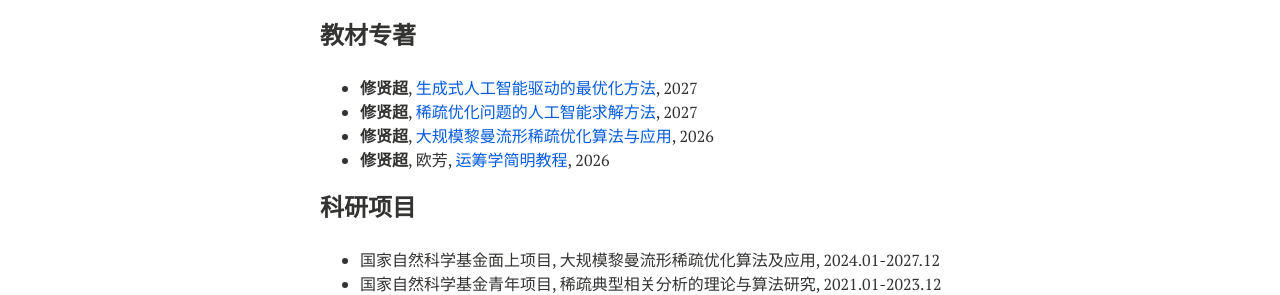
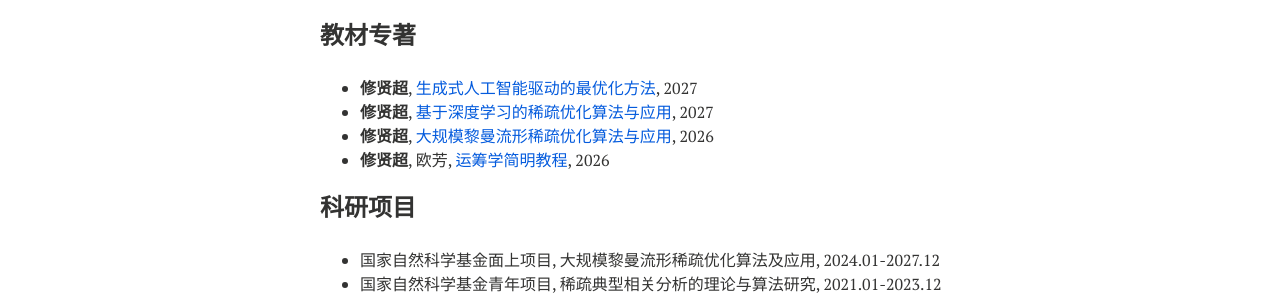
Before and after one commit to xianchaoxiu/xianchaoxiu.github.io, a Jekyll site: the page built from chinese/index.md, in a window 1280 px wide. Shown: the part 991-1286 px from the top of the page. Built offline with Jekyll 4.4.1, drawn with Linux system fonts in a browser that asks for light colours; nearby versions of some CDN libraries.

Commit message:
Update index.md

```diff
--- a/chinese/index.md
+++ b/chinese/index.md
@@ -47,7 +47,7 @@ share: false
 
 ### 教材专著
 * <b>修贤超</b>,  <a href="https://xianchaoxiu.github.io/chinese/book/LLMOPT/" class="textlink" target="_blank">生成式人工智能驱动的最优化方法</a>, 2027  <br>
-* <b>修贤超</b>,  <a href="https://xianchaoxiu.github.io/chinese/book/L2O/" class="textlink" target="_blank">稀疏优化问题的人工智能求解方法</a>, 2027  <br>
+* <b>修贤超</b>,  <a href="https://xianchaoxiu.github.io/chinese/book/L2O/" class="textlink" target="_blank">基于深度学习的稀疏优化算法与应用</a>, 2027  <br>
 * <b>修贤超</b>, <a href="https://xianchaoxiu.github.io/chinese/book/OPT/" class="textlink" target="_blank">大规模黎曼流形稀疏优化算法与应用</a>, 2026  <br>
 * <b>修贤超</b>, 欧芳, <a href="https://xianchaoxiu.github.io/chinese/book/OR/" class="textlink" target="_blank"> 运筹学简明教程</a>, 2026  <br>
 
```
